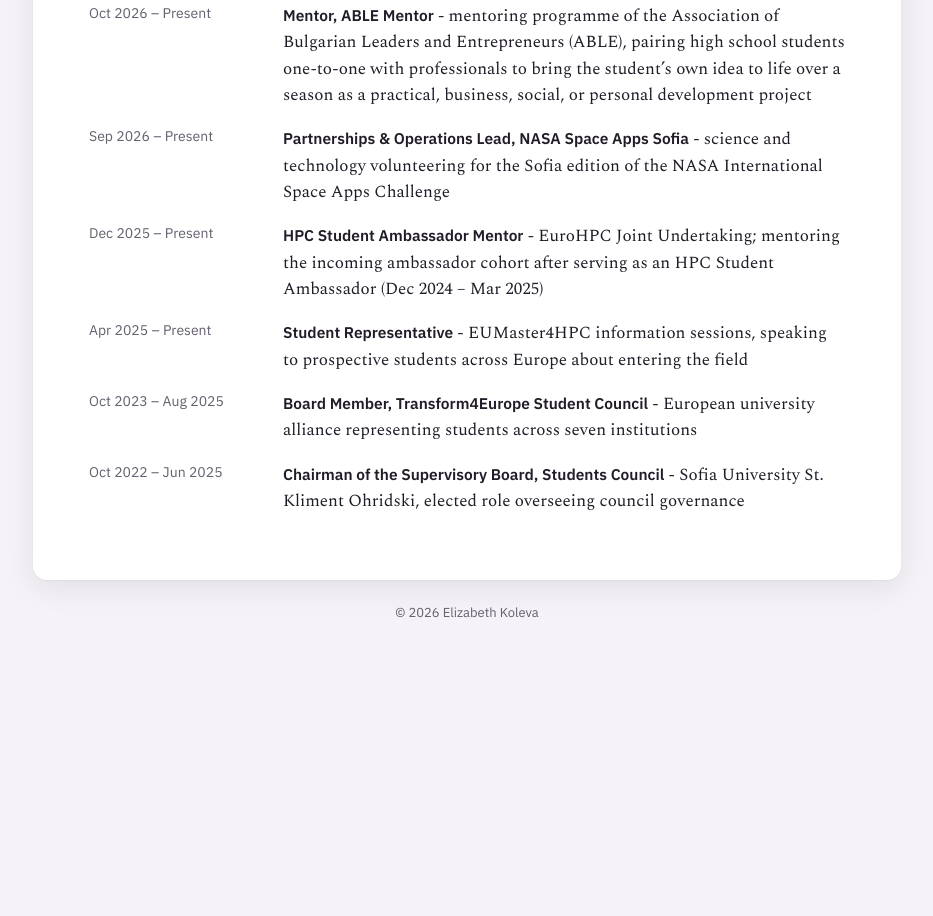
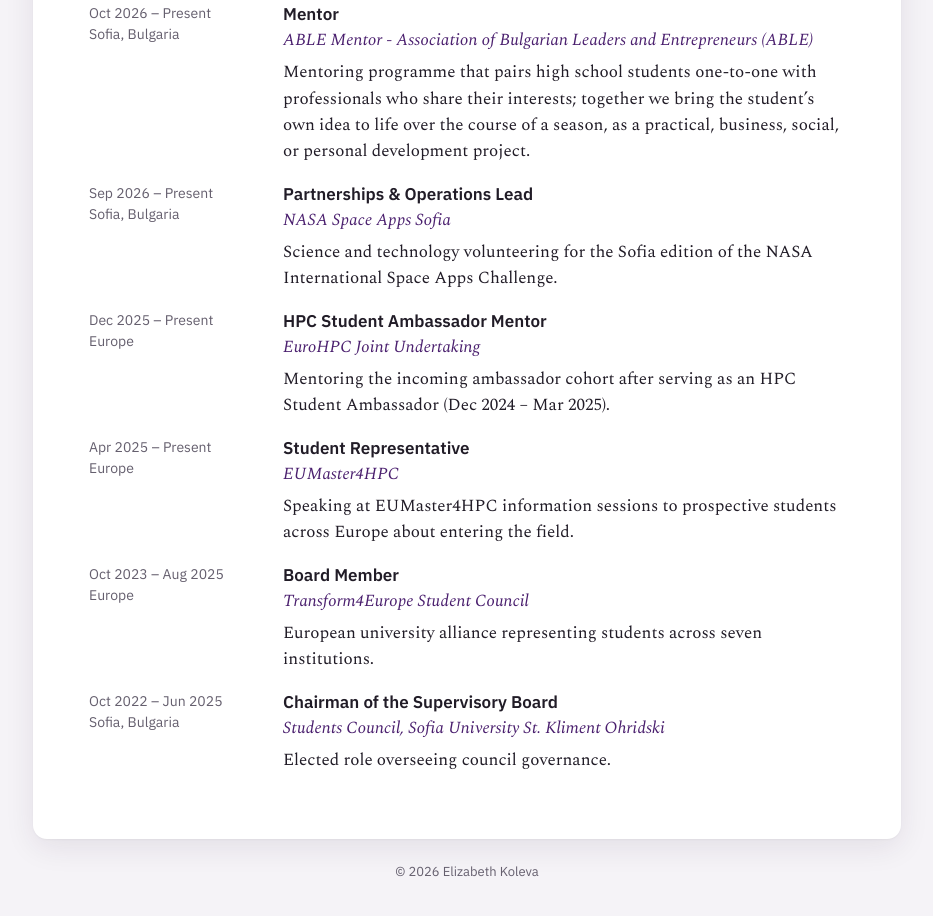
Before and after one commit to Elizabethvk/Elizabethvk.github.io, a plain HTML site: page index.html in a window 1280 px wide. Shown: the part 4895-5811 px from the top of the page, without its empty margins (173-1106 px from the left). Before the commit the page ends 5564 px from the top, so only its background shows below. Drawn offline with nearby package versions, Linux system fonts and the light colour scheme.

Commit message:
Style Leadership and Community like Experience (role, organisation, description)
Co-Authored-By: Claude Opus 5.5 <noreply@anthropic.com>

```diff
--- a/index.html
+++ b/index.html
@@ -324,12 +324,54 @@ dialog::backdrop{background:rgba(18,10,26,.55)}
     <div class="row"><div class="when">Sep 2023<br>Dubrovnik, Croatia</div><div class="what"><b>Student Poster Session</b> - Central European Conference on Information and Intelligent Systems (CECIIS) 2023</div></div>
 
     <h2>Leadership and Community</h2>
-    <div class="row"><div class="when">Oct 2026 – Present</div><div class="what"><b>Mentor, ABLE Mentor</b> - mentoring programme of the Association of Bulgarian Leaders and Entrepreneurs (ABLE), pairing high school students one-to-one with professionals to bring the student’s own idea to life over a season as a practical, business, social, or personal development project</div></div>
-    <div class="row"><div class="when">Sep 2026 – Present</div><div class="what"><b>Partnerships &amp; Operations Lead, NASA Space Apps Sofia</b> - science and technology volunteering for the Sofia edition of the NASA International Space Apps Challenge</div></div>
-    <div class="row"><div class="when">Dec 2025 – Present</div><div class="what"><b>HPC Student Ambassador Mentor</b> - EuroHPC Joint Undertaking; mentoring the incoming ambassador cohort after serving as an HPC Student Ambassador (Dec 2024 – Mar 2025)</div></div>
-    <div class="row"><div class="when">Apr 2025 – Present</div><div class="what"><b>Student Representative</b> - EUMaster4HPC information sessions, speaking to prospective students across Europe about entering the field</div></div>
-    <div class="row"><div class="when">Oct 2023 – Aug 2025</div><div class="what"><b>Board Member, Transform4Europe Student Council</b> - European university alliance representing students across seven institutions</div></div>
-    <div class="row"><div class="when">Oct 2022 – Jun 2025</div><div class="what"><b>Chairman of the Supervisory Board, Students Council</b> - Sofia University St. Kliment Ohridski, elected role overseeing council governance</div></div>
+    <div class="row">
+      <div class="when">Oct 2026 – Present<br>Sofia, Bulgaria</div>
+      <div class="what">
+        <h3>Mentor</h3>
+        <div class="org">ABLE Mentor - Association of Bulgarian Leaders and Entrepreneurs (ABLE)</div>
+        <p>Mentoring programme that pairs high school students one-to-one with professionals who share their interests; together we bring the student’s own idea to life over the course of a season, as a practical, business, social, or personal development project.</p>
+      </div>
+    </div>
+    <div class="row">
+      <div class="when">Sep 2026 – Present<br>Sofia, Bulgaria</div>
+      <div class="what">
+        <h3>Partnerships &amp; Operations Lead</h3>
+        <div class="org">NASA Space Apps Sofia</div>
+        <p>Science and technology volunteering for the Sofia edition of the NASA International Space Apps Challenge.</p>
+      </div>
+    </div>
+    <div class="row">
+      <div class="when">Dec 2025 – Present<br>Europe</div>
+      <div class="what">
+        <h3>HPC Student Ambassador Mentor</h3>
+        <div class="org">EuroHPC Joint Undertaking</div>
+        <p>Mentoring the incoming ambassador cohort after serving as an HPC Student Ambassador (Dec 2024 – Mar 2025).</p>
+      </div>
+    </div>
+    <div class="row">
+      <div class="when">Apr 2025 – Present<br>Europe</div>
+      <div class="what">
+        <h3>Student Representative</h3>
+        <div class="org">EUMaster4HPC</div>
+        <p>Speaking at EUMaster4HPC information sessions to prospective students across Europe about entering the field.</p>
+      </div>
+    </div>
+    <div class="row">
+      <div class="when">Oct 2023 – Aug 2025<br>Europe</div>
+      <div class="what">
+        <h3>Board Member</h3>
+        <div class="org">Transform4Europe Student Council</div>
+        <p>European university alliance representing students across seven institutions.</p>
+      </div>
+    </div>
+    <div class="row">
+      <div class="when">Oct 2022 – Jun 2025<br>Sofia, Bulgaria</div>
+      <div class="what">
+        <h3>Chairman of the Supervisory Board</h3>
+        <div class="org">Students Council, Sofia University St. Kliment Ohridski</div>
+        <p>Elected role overseeing council governance.</p>
+      </div>
+    </div>
   </article>
 
   <section id="pdfview" aria-label="PDF preview">
```
